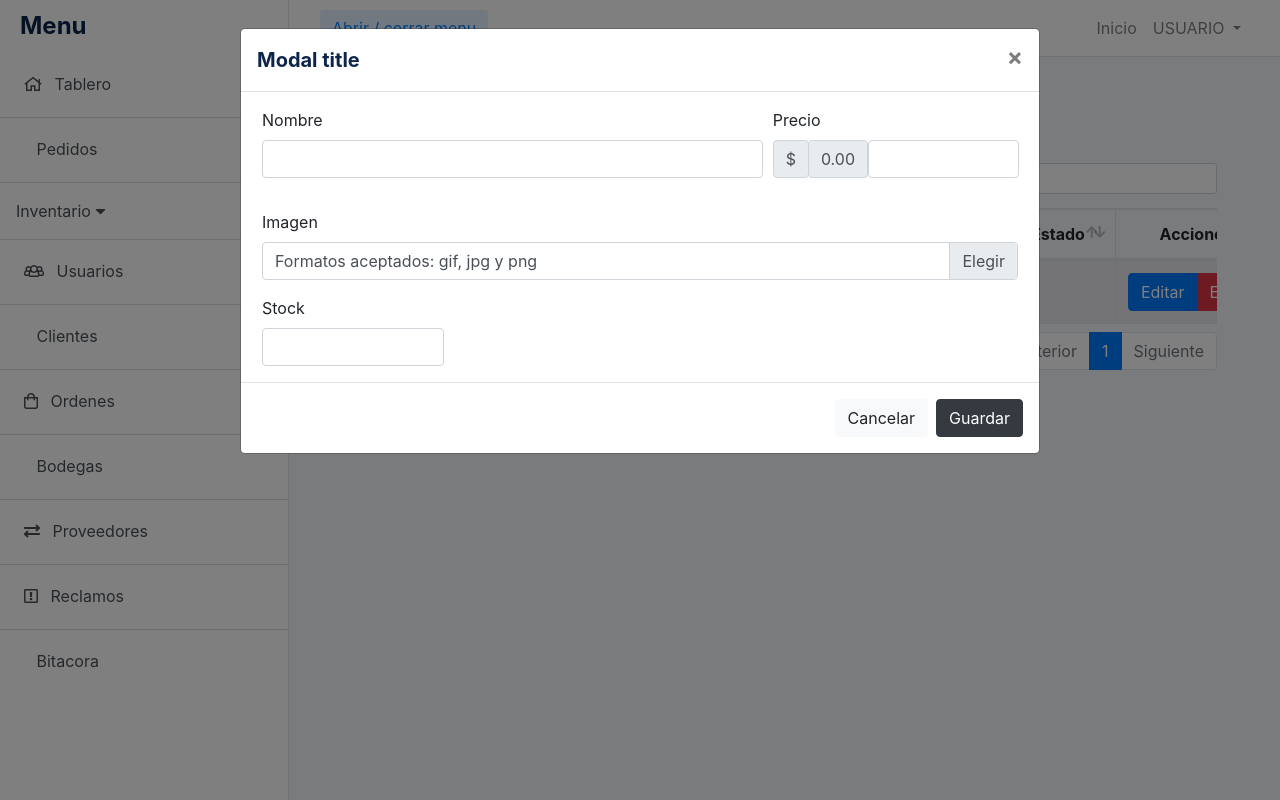
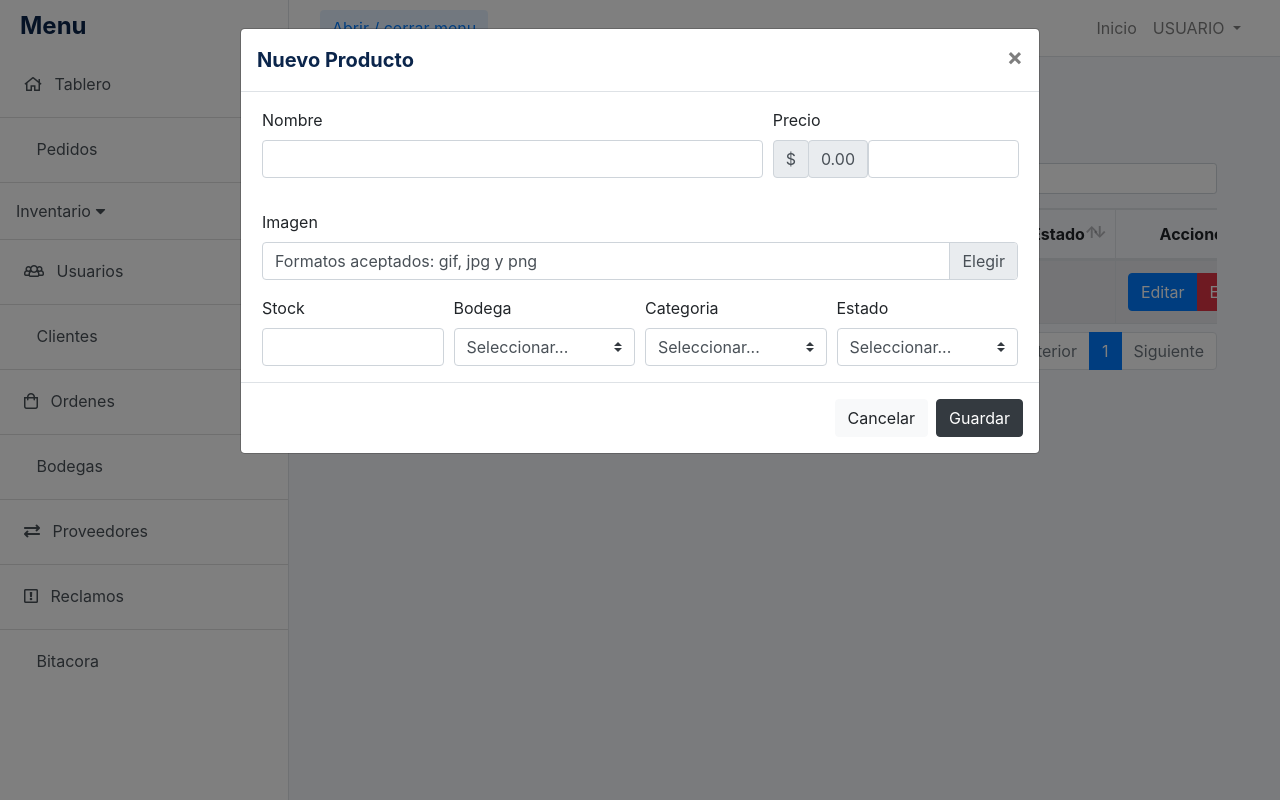
Before and after one commit to blurerp/Tienda-VindeTerre, a PHP site: page /productos.php in a window 1280 px wide, after a click on "Nuevo". Run offline with PHP 8.4, Linux system fonts and the light colour scheme.

Commit message:
productos completo

```diff
--- a/core/helpers/validator.php
+++ b/core/helpers/validator.php
@@ -1,8 +1,4 @@
 <?php
-/*
-*	Clase para validar todos los datos de entrada del lado del servidor.
-*   Es clase padre de los modelos porque los datos se validan en los métodos setter.
-*/
 class Validator
 {
     // Propiedades para manejar la validación de archivos de imagen.
--- a/views/dashboard/categorias.php
+++ b/views/dashboard/categorias.php
@@ -39,11 +39,11 @@
                                 <span aria-hidden="true">&times;</span>
                             </button>
                         </div>
-                        <form class="needs-validation" id="save-form" novalidate>
-                            <input id="id_categoria" type="hidden" name="id_producto"/>
+                        <form method="post" class="needs-validation" id="save-form" enctype="multipart/form-data" novalidate>
+                            <input id="id_categoria" type="hidden" name="id_categoria"/>
                             <div class="form-row m-3">
                                 <div class="col-md-8 mb-3">
-                                    <label for="nombre_producto">Nombre</label>
+                                    <label for="categoria">Nombre</label>
                                     <input id="categoria" type="text" class="form-control" name="categoria" required>
                                 </div>
                             </div>
--- a/views/dashboard/productos.php
+++ b/views/dashboard/productos.php
@@ -58,7 +58,7 @@
                 <div class="modal-dialog modal-lg" role="document">
                     <div class="modal-content">
                         <div class="modal-header">
-                            <h5 class="modal-title" id="save-modal">Modal title</h5>
+                            <h5 class="modal-title" id="save-modal">Nuevo Producto</h5>
                             <button type="button" class="close" data-dismiss="modal" aria-label="Close">
                                 <span aria-hidden="true">&times;</span>
                             </button>
@@ -94,13 +94,34 @@
                                     <input id="stock_producto" type="text" class="form-control" name="stock_producto" required>
                                 </div>
                                 <div class="col-md-3">
-
+                                    <label for="bodega">Bodega</label>
+                                    <select class="custom-select" id="bodega" name="bodega" required>
+                                        <option selected disabled value="">Seleccionar...</option>
+                                        <option>...</option>
+                                    </select>
+                                    <div class="invalid-feedback">
+                                        Debe seleccionar almenos 1 bodega
+                                    </div>
                                 </div>
                                 <div class="col-md-3">
-
+                                    <label for="categoria_producto">Categoria</label>
+                                    <select class="custom-select" id="categoria_producto" name="categoria_producto" required>
+                                        <option selected disabled value="">Seleccionar...</option>
+                                        <option>...</option>
+                                    </select>
+                                    <div class="invalid-feedback">
+                                        Debe seleccionar almenos 1 Categoria
+                                    </div>
                                 </div>
                                 <div class="col-md-3">
-
+                                <label for="estado_producto">Estado</label>
+                                    <select class="custom-select" id="estado_producto" name="estado_producto" required>
+                                        <option selected disabled value="">Seleccionar...</option>
+                                        <option>...</option>
+                                    </select>
+                                    <div class="invalid-feedback">
+                                        Debe seleccionar almenos 1 estado
+                                    </div>
                                 </div>
                             </div>
                             <div class="modal-footer">
```
Also changed, not shown: views/dashboard/clientes.php (added, +8 -0 lines).
